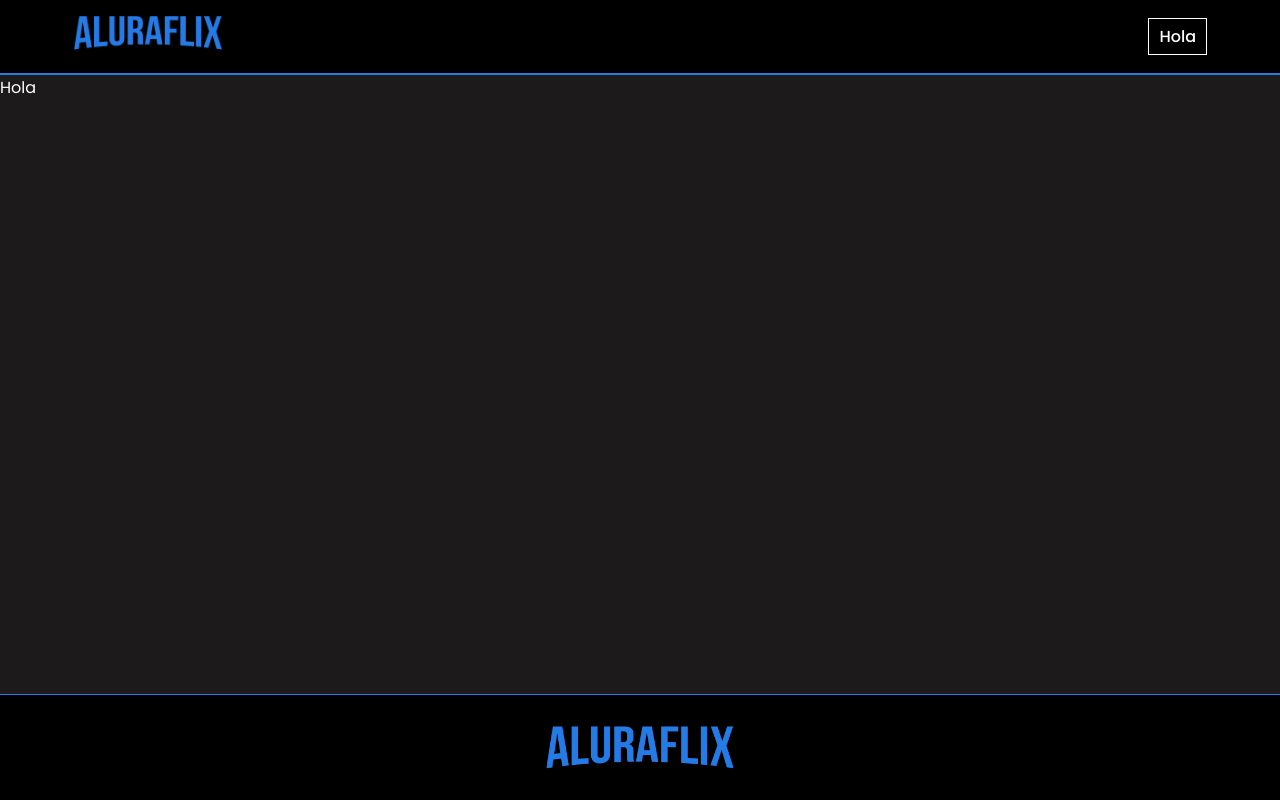
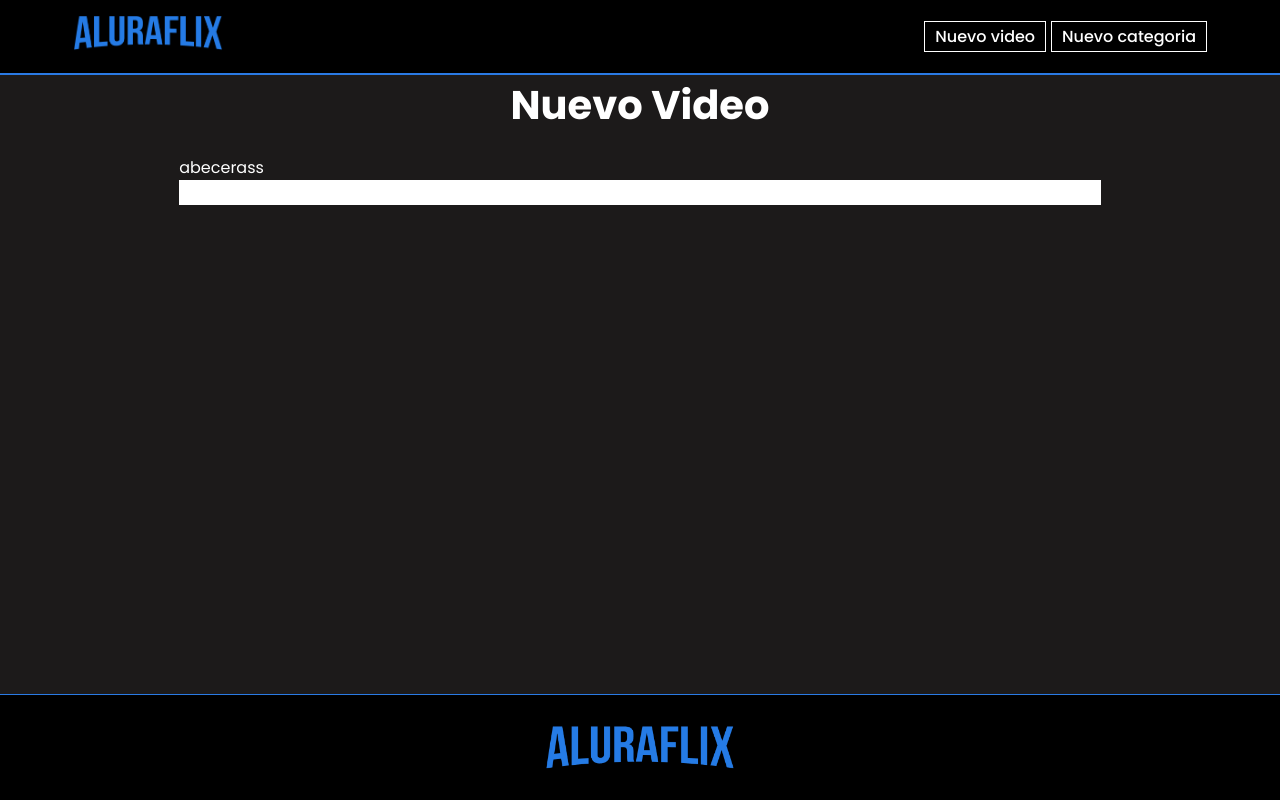
Before and after one commit to darckis28/AluraFlix, a React (Vite) app: page /registrarVideo in a window 1280 px wide. Built offline with nearby package versions, Linux system fonts and the light colour scheme.

Commit message:
add components inputs

```diff
--- a/src/App.jsx
+++ b/src/App.jsx
@@ -4,6 +4,8 @@ import { Register } from "./assets/pages/register/Register"
 import styled from "styled-components";
 import { Cabecera } from "./assets/components/header";
 import { Footer } from "./assets/components/Footer";
+import { useState } from "react";
+import { RegistrarCat } from "./assets/pages/resgisyerCat/RegistrarCat";
 
 const Contenedor = styled.div`
   min-height:100vh;
@@ -12,13 +14,32 @@ const Contenedor = styled.div`
 `
 
 function App() {
+  const [categorias,Setcategorias] =useState([
+    {
+      title:"Comedia",
+      color:"#FF8C2A"
+    },
+    {
+      title:"Drama",
+      color:"#6BD1FF"
+    },
+    {
+      title:"Accion",
+      color:"#6B5BE2"
+    },
+    {
+      title:"Anime",
+      color:"#9CD33B"
+    }
+  ])
 
   return (
       <Contenedor>
         <Cabecera/>
         <Routes>
-        <Route path="/" element={<Home/>}/>
+        <Route path="/" element={<Home categorias={categorias}/>}/>
         <Route path="/registrarVideo" element={<Register/>}/>
+        <Route path="/registrarCategoria" element={<RegistrarCat/>}/>
       </Routes>
       <Footer/>
       </Contenedor>
--- /dev/null
+++ b/src/assets/components/Container/container.jsx
@@ -0,0 +1,11 @@
+import styled from "styled-components"
+
+const ContainerGlob = styled.div`
+     width:80%;
+     margin:20px auto;
+     height:50px;
+`
+
+export const ContainerG =({children}) =>{
+    return <ContainerGlob>{children}</ContainerGlob>
+}
--- a/src/assets/components/Imagen/imagen.jsx
+++ b/src/assets/components/Imagen/imagen.jsx
@@ -9,5 +9,5 @@ const StyledImg = styled.img`
     cursor: pointer;
 `
 export const Imagen = ({color,tamaño,imagen})=>{
- return (<StyledImg src="https://imgcuore1.elperiodico.com/82/9a/63/cartel-pelicula-visto-600.jpg" style={{borderColor:color ,width:Tamaño[tamaño]}}/> )
+ return (<StyledImg src="https://hips.hearstapps.com/es.h-cdn.co/fotoes/images/media/imagenes/recursos/la-tribu_poster/137826767-1-esl-ES/La-Tribu_Poster.jpg?resize=480:*" style={{borderColor:color ,width:Tamaño[tamaño]}}/> )
 }
--- a/src/assets/components/SectionVideos/SectionPrincipal/SectionPrincipal.jsx
+++ b/src/assets/components/SectionVideos/SectionPrincipal/SectionPrincipal.jsx
@@ -3,6 +3,7 @@ import imagen from "../../../img/imagen.webp";
 import { TitleCAt } from "../../title/Title";
 import { colores } from "../../colors/Colors";
 import { Imagen } from "../../Imagen/imagen";
+import { useState, useEffect } from "react";
 const { ColorGrayThree } = colores;
 
 const Container = styled.article`
@@ -26,15 +27,18 @@ const Descripcion = styled.p`
   text-align: justify;
   color: ${ColorGrayThree};
 `;
-export const SectionPrincipal = () => {
+export const SectionPrincipal = ({ categorias }) => {
+  const [cat, setCat] = useState({});
+  useEffect(() => {
+    categorias.map((categoria) => {
+      categoria.title === "Comedia" && setCat(categoria);
+    });
+  }, []);
   return (
     <Container>
       <ContainerInit>
         <div>
-            <TitleCAt tamaño="big" color="red">
-             Comedia
-            </TitleCAt>
-
+          <TitleCAt tamaño="big" color={cat.color}>{cat.title}</TitleCAt>
 
           <TitlePrincipal>Challenge React AluraFlix</TitlePrincipal>
           <Descripcion>
@@ -45,7 +49,7 @@ export const SectionPrincipal = () => {
           </Descripcion>
         </div>
 
-        <Imagen color="red" tamaño="medium" />
+        <Imagen color={cat.color} tamaño="medium" />
       </ContainerInit>
     </Container>
   );
--- a/src/assets/components/header.jsx
+++ b/src/assets/components/header.jsx
@@ -1,43 +1,63 @@
 import styled from "styled-components";
-import logo from "../img/logo.png"
+import logo from "../img/logo.png";
 import { Link } from "react-router-dom";
 
 const Container = styled.header`
-  width:100%;
+  width: 100%;
   background-color: rgb(0, 0, 0);
-  padding:15px 10px;
-  border-bottom:2px #2A7AE4 solid;
-
+  padding: 15px 10px;
+  border-bottom: 2px #2a7ae4 solid;
 `;
 const Navegador = styled.nav`
   width: 90%;
-  display:flex;
-  justify-content:space-between;
-  align-items:center;
-  margin:0 auto;
+  display: flex;
+  justify-content: space-between;
+  align-items: center;
+  margin: 0 auto;
+`;
+const List = styled.li`
+  list-style: none;
+  padding: 2px 10px;
+  text-align:center;
+  background-color: transparent;
+  color: #fff;
+  border: #fff solid 1px;
+  cursor: pointer;
+  font-weight: 500;
+  :hover {
+    border-color: #2a7ae4;
+
+  }
+  a {
+    color: white;
+    :hover{
+       color: #2a7ae4;
+    }
+  }
 `;
 const Logo = styled.img`
   width: 150px;
 `;
-const BotonNew = styled.a`
-    padding:5px 10px;
-    background-color: transparent;
-    color:#fff;
-    border:#fff solid 1px;
-    cursor: pointer;
-    font-weight:500;
-    :hover{
-      border-color:#2A7AE4;
-      color:#2A7AE4;
-    }
-`
+const Navigator = styled.ul`
+display:flex;
+gap:5px;
+`;
 
-export const Cabecera = ({children,link}) => {
+export const Cabecera = () => {
   return (
     <Container>
       <Navegador>
-      <Link to="/"><Logo src={logo} alt="Logo" title="Logo"/></Link>
-           <BotonNew> <Link to="/RegistrarVideo">Hola</Link></BotonNew>
+        <Link to="/">
+          <Logo src={logo} alt="Logo" title="Logo" />
+        </Link>
+        <Navigator>
+          <List>
+            <Link to="/RegistrarVideo">Nuevo video</Link>
+          </List>
+          <List>
+            <Link to="/RegistrarCategoria">Nuevo categoria</Link>
+          </List>
+        </Navigator>
       </Navegador>
     </Container>
   );
--- /dev/null
+++ b/src/assets/components/inputs/InputText.jsx
@@ -0,0 +1,31 @@
+import styled from "styled-components";
+const Container = styled.div`
+  width: 90%;
+  margin: 5px auto;
+  position: relative;
+`;
+const StyletLabel = styled.label`
+  position: absolute;
+  left: 0;
+  top: 0;
+  padding: calc(var(--size-bezel) * 0.75);
+  color:black;
+`;
+const StyletInput = styled.input`
+  width: 100%;
+  border:none;
+  outline:none;
+  color:red;
+  font-size:1rem;
+  :focus + label{
+    color:red;
+  }
+`;
+export const InputText = () => {
+  return (
+    <Container>
+      <label>abecerass</label>
+      <StyletInput />
+    </Container>
+  );
+};
--- /dev/null
+++ b/src/assets/components/title/TitleGneral.jsx
@@ -0,0 +1,10 @@
+import styled from "styled-components";
+
+const Titulo=styled.h2`
+    font-weight:700;
+    font-size:2.5em;
+    text-align:center;
+`
+export const TitleGeneral = ({children})=>{
+    return <Titulo>{children}</Titulo>
+}
--- a/src/assets/pages/Home/Home.jsx
+++ b/src/assets/pages/Home/Home.jsx
@@ -1,8 +1,9 @@
 import { SectionPrincipal } from "../../components/SectionVideos/SectionPrincipal/SectionPrincipal";
 
 
-export const Home = () => {
+export const Home = (props) => {
+  const {categorias}=props;
   return (
-      <SectionPrincipal/>
+      <SectionPrincipal categorias={categorias}/>
   );
 };
--- a/src/assets/pages/register/Register.jsx
+++ b/src/assets/pages/register/Register.jsx
@@ -1,5 +1,14 @@
+import { ContainerG } from "../../components/Container/container";
+import { InputText } from "../../components/inputs/InputText";
+import { TitleGeneral } from "../../components/title/TitleGneral";
 
-
-export const Register = ()=>{
-    return(<>Hola</>)
-}
+export const Register = () => {
+  return (
+    <>
+      <TitleGeneral>Nuevo Video</TitleGeneral>
+      <ContainerG>
+        <InputText/>
+      </ContainerG>
+    </>
+  );
+};
--- /dev/null
+++ b/src/assets/pages/resgisyerCat/RegistrarCat.jsx
@@ -0,0 +1,5 @@
+import { TitleGeneral } from "../../components/title/TitleGneral"
+
+export const RegistrarCat = ()=>{
+    return<><TitleGeneral>Nueva Categoria</TitleGeneral></>
+}
```
Also changed, not shown: src/main.jsx (+4 -3 lines).
